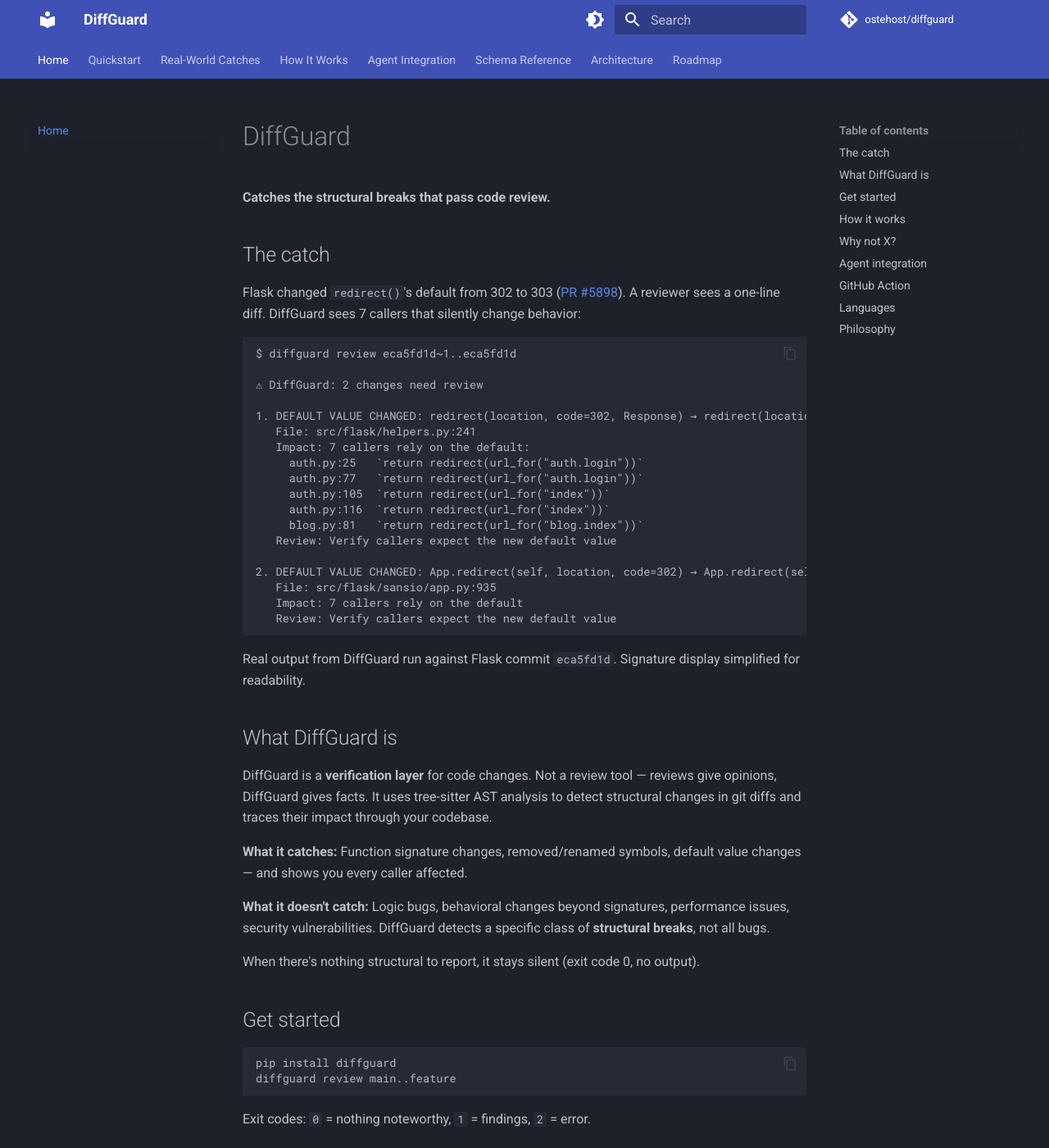
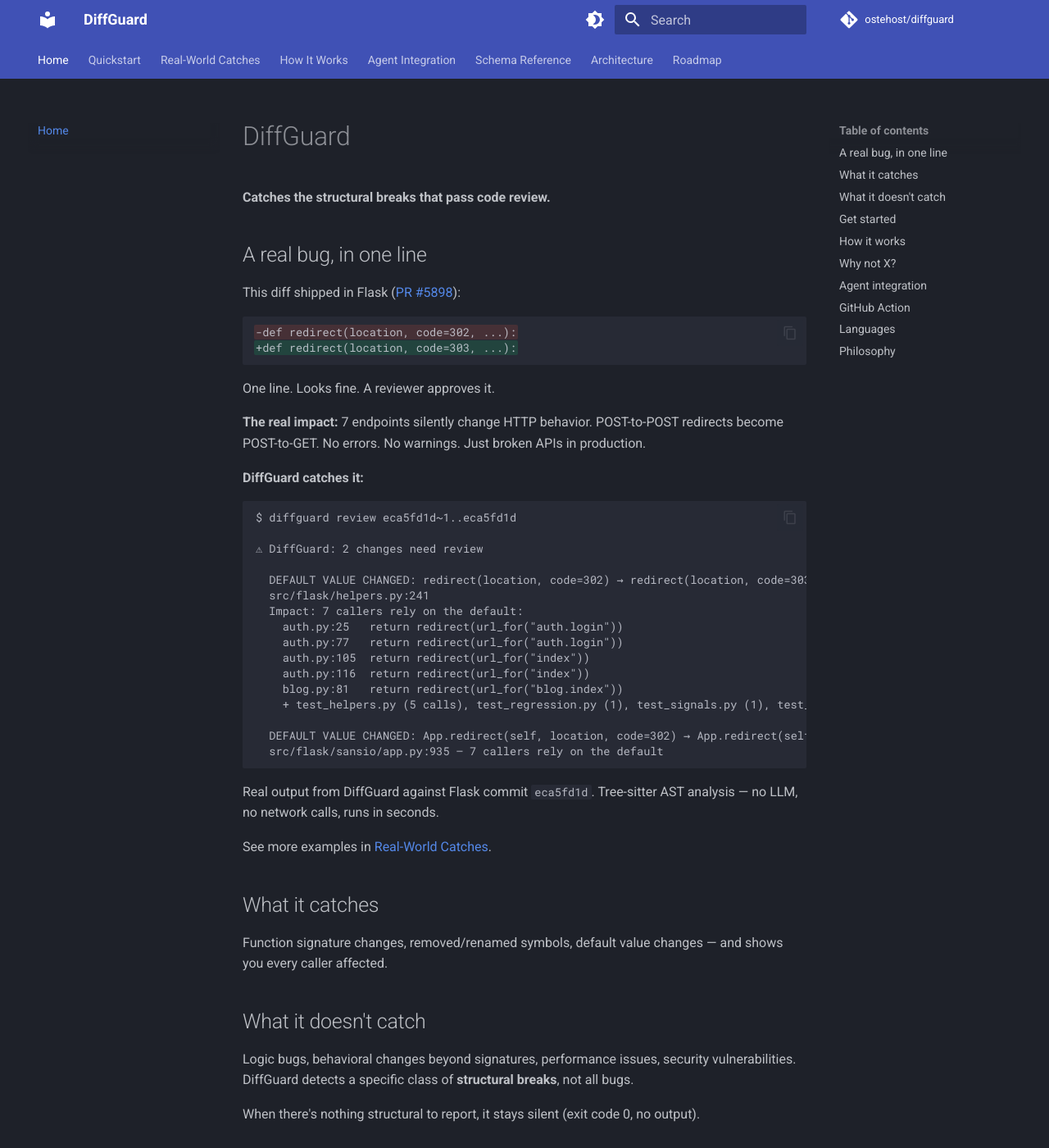
Before and after one commit to ostehost/diffguard, an MkDocs documentation site: the page built from docs/index.md, in a window 1280 px wide and 1400 px high. Shown: the whole window at 82% size. Built offline with MkDocs 1.6.1 and Material for MkDocs 9.7.7, drawn with Linux system fonts in a browser that asks for light colours; comment, search, counter and statistics services are not loaded; some of the changed text lies outside the part shown.

Commit message:
docs: rewrite README and index for impact

````diff
--- a/docs/agent-integration.md
+++ b/docs/agent-integration.md
@@ -154,7 +154,7 @@
 
 ## Scope
 
-DiffGuard catches **structural breaks**: signature changes, removed symbols, default value changes. It does **not** catch logic bugs, security issues, or performance problems. See [What DiffGuard is](index.md#what-diffguard-is).
+DiffGuard catches **structural breaks**: signature changes, removed symbols, default value changes. It does **not** catch logic bugs, security issues, or performance problems. See [What it catches](index.md#what-it-catches).
 
 ## Supported languages
 
--- a/docs/index.md
+++ b/docs/index.md
@@ -2,40 +2,51 @@
 
 **Catches the structural breaks that pass code review.**
 
-## The catch
+## A real bug, in one line
 
-Flask changed `redirect()`'s default from 302 to 303 ([PR #5898](https://github.com/pallets/flask/pull/5898)). A reviewer sees a one-line diff. DiffGuard sees 7 callers that silently change behavior:
+This diff shipped in Flask ([PR #5898](https://github.com/pallets/flask/pull/5898)):
+
+```diff
+-def redirect(location, code=302, ...):
++def redirect(location, code=303, ...):
+```
+
+One line. Looks fine. A reviewer approves it.
+
+**The real impact:** 7 endpoints silently change HTTP behavior. POST-to-POST redirects become POST-to-GET. No errors. No warnings. Just broken APIs in production.
+
+**DiffGuard catches it:**
 
 ```
 $ diffguard review eca5fd1d~1..eca5fd1d
 
 ⚠ DiffGuard: 2 changes need review
 
-1. DEFAULT VALUE CHANGED: redirect(location, code=302, Response) → redirect(location, code=303, Response)
-   File: src/flask/helpers.py:241
-   Impact: 7 callers rely on the default:
-     auth.py:25   `return redirect(url_for("auth.login"))`
-     auth.py:77   `return redirect(url_for("auth.login"))`
-     auth.py:105  `return redirect(url_for("index"))`
-     auth.py:116  `return redirect(url_for("index"))`
-     blog.py:81   `return redirect(url_for("blog.index"))`
-   Review: Verify callers expect the new default value
+  DEFAULT VALUE CHANGED: redirect(location, code=302) → redirect(location, code=303)
+  src/flask/helpers.py:241
+  Impact: 7 callers rely on the default:
+    auth.py:25   return redirect(url_for("auth.login"))
+    auth.py:77   return redirect(url_for("auth.login"))
+    auth.py:105  return redirect(url_for("index"))
+    auth.py:116  return redirect(url_for("index"))
+    blog.py:81   return redirect(url_for("blog.index"))
+    + test_helpers.py (5 calls), test_regression.py (1), test_signals.py (1), test_testing.py (1)
 
-2. DEFAULT VALUE CHANGED: App.redirect(self, location, code=302) → App.redirect(self, location, code=303)
-   File: src/flask/sansio/app.py:935
-   Impact: 7 callers rely on the default
-   Review: Verify callers expect the new default value
+  DEFAULT VALUE CHANGED: App.redirect(self, location, code=302) → App.redirect(self, location, code=303)
+  src/flask/sansio/app.py:935 — 7 callers rely on the default
 ```
 
-Real output from DiffGuard run against Flask commit `eca5fd1d`. Signature display simplified for readability.
+Real output from DiffGuard against Flask commit `eca5fd1d`. Tree-sitter AST analysis — no LLM, no network calls, runs in seconds.
 
-## What DiffGuard is
+See more examples in [Real-World Catches](real-world-catches.md).
 
-DiffGuard is a **verification layer** for code changes. Not a review tool — reviews give opinions, DiffGuard gives facts. It uses tree-sitter AST analysis to detect structural changes in git diffs and traces their impact through your codebase.
+## What it catches
 
-**What it catches:** Function signature changes, removed/renamed symbols, default value changes — and shows you every caller affected.
+Function signature changes, removed/renamed symbols, default value changes — and shows you every caller affected.
 
-**What it doesn't catch:** Logic bugs, behavioral changes beyond signatures, performance issues, security vulnerabilities. DiffGuard detects a specific class of **structural breaks**, not all bugs.
+## What it doesn't catch
+
+Logic bugs, behavioral changes beyond signatures, performance issues, security vulnerabilities. DiffGuard detects a specific class of **structural breaks**, not all bugs.
 
 When there's nothing structural to report, it stays silent (exit code 0, no output).
 
@@ -48,25 +59,30 @@
 
 Exit codes: `0` = nothing noteworthy, `1` = findings, `2` = error.
 
+See the [Quickstart Guide](quickstart.md) for configuration, JSON output, and CI setup.
+
 ## How it works
 
 1. **Parses the diff** using tree-sitter AST analysis (not regex)
 2. **Extracts symbols** — functions, classes, signatures
 3. **Detects high-signal changes** — signature changes, removed symbols, default value changes
-4. **Scans for callers** — finds files that reference changed symbols
+4. **Scans for callers** — finds every file that references changed symbols
 5. **Outputs actionable context** — or stays silent if nothing matters
 
 See [How It Works](how-it-works.md) for the full technical approach.
 
 ## Why not X?
 
-| | DiffGuard | CodeRabbit | Aider repo-map |
-|---|---|---|---|
-| **Setup** | `pip install` (30 seconds) | Account + GitHub app + config | Locked inside Aider |
-| **Cost** | Free | $15–30/seat/month | Free (Aider-only) |
-| **Privacy** | Code never leaves your machine | Code on their servers | Local |
-| **Works with any agent** | Yes — CLI + JSON | GitHub PR comments only | Aider only |
-| **Output** | Silent when nothing matters | Comments on every PR | N/A |
+| | DiffGuard | CodeRabbit | Copilot / claude-code-action | Aider repo-map |
+|---|---|---|---|---|
+| **Setup** | `pip install` (30 seconds) | Account + GitHub app + config | GitHub app + config | Locked inside Aider |
+| **Cost** | Free | $15–30/seat/month | Included with Copilot | Free (Aider-only) |
+| **Privacy** | Code never leaves your machine | Code on their servers | Code on their servers | Local |
+| **Works with any agent** | Yes — CLI + JSON | GitHub PR comments only | GitHub only | Aider only |
+| **Output** | Silent when nothing matters | Comments on every PR | Comments on every PR | N/A |
+| **Analysis** | Structural verification (AST) | LLM-powered review | LLM-powered review | Tree-sitter map |
+
+These tools are **complementary**. Run DiffGuard first as cheap, instant structural triage. Then let the expensive model focus on what actually matters.
 
 ## Agent integration
 
````
Also changed, not shown: README.md (+27 -57 lines).
